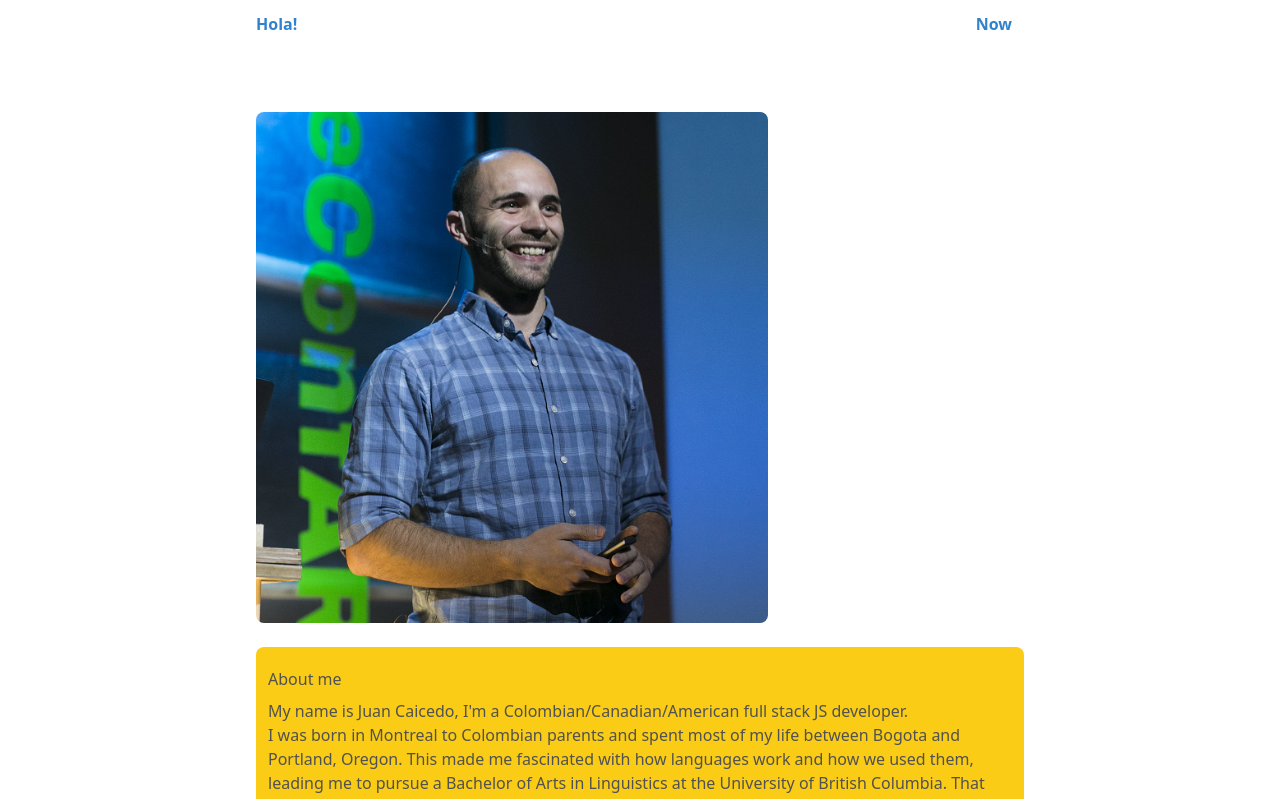
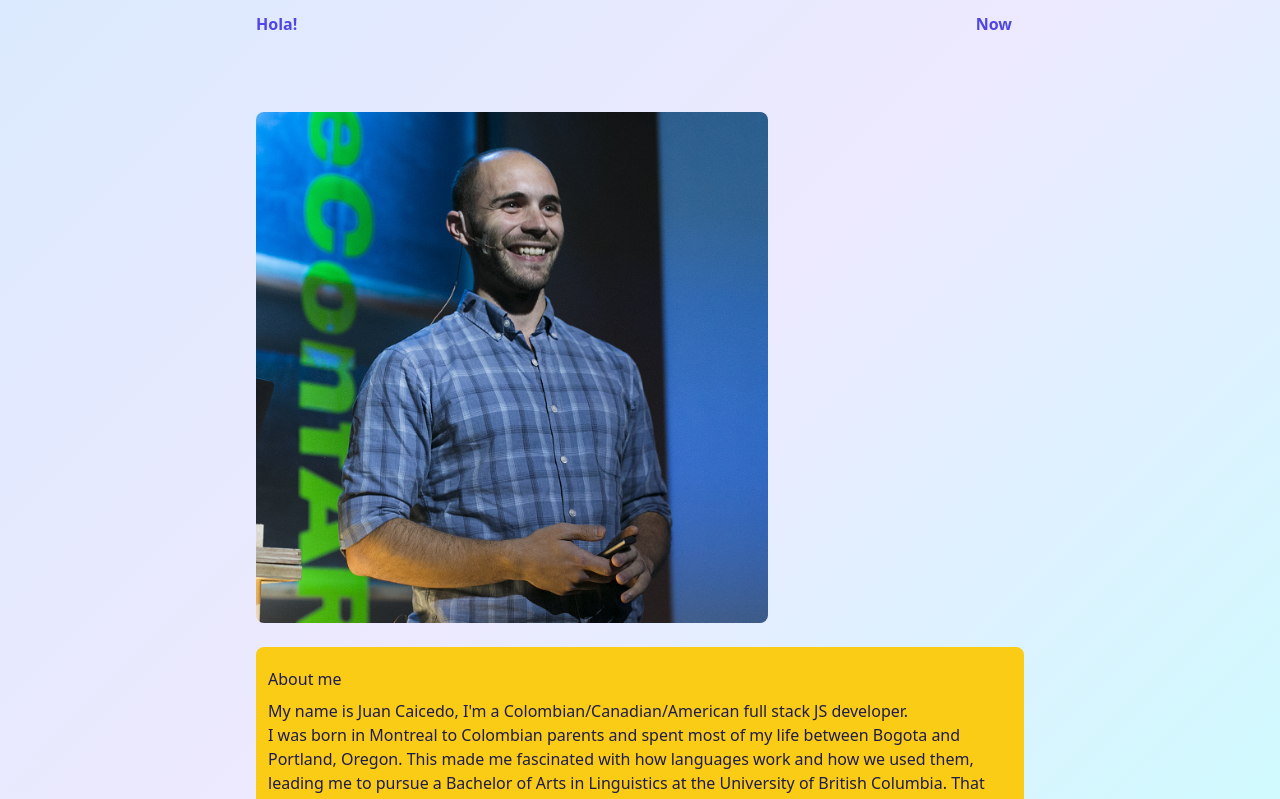
Before and after one commit to JuanCaicedo/personal-blog, a Next.js app: page /about in a window 1280 px wide. Shown: the top 799 px of the page. Built offline with nearby package versions, Linux system fonts and the light colour scheme.

Commit message:
feat(styles): add pastel gradient background, indigo text and links

```diff
--- a/styles/globals.css
+++ b/styles/globals.css
@@ -3,7 +3,7 @@
 @tailwind utilities;
 
 a {
-  color: #3182CE;
+  color: #4f46e5;
   font-weight: 600;
   text-decoration: none;
   transition: all 0.4s ease 0s;
@@ -11,7 +11,13 @@ a {
 
 a:hover {
   text-decoration: none;
-  color: #C65B7D;
+  color: #1d4ed8;
+}
+
+a:focus-visible {
+  outline: 2px solid #1d4ed8;
+  outline-offset: 2px;
+  border-radius: 2px;
 }
 
 ul {
@@ -48,6 +54,14 @@ h6 {
 
 html,
 body {
-  @apply h-full bg-white;
-  color: #515151;
+  @apply min-h-screen;
+  color: #1e1b4b;
 }
+
+body::before {
+  content: '';
+  position: fixed;
+  inset: 0;
+  z-index: -1;
+  background: linear-gradient(135deg, #dbeafe 0%, #ede9fe 50%, #cffafe 100%);
+}
--- a/tailwind.config.js
+++ b/tailwind.config.js
@@ -7,7 +7,11 @@ module.exports = {
     './posts/**/*.mdx',
   ],
   theme: {
-    extend: {},
+    extend: {
+      colors: {
+        ink: '#1e1b4b',
+      },
+    },
   },
   plugins: [],
 }
```
